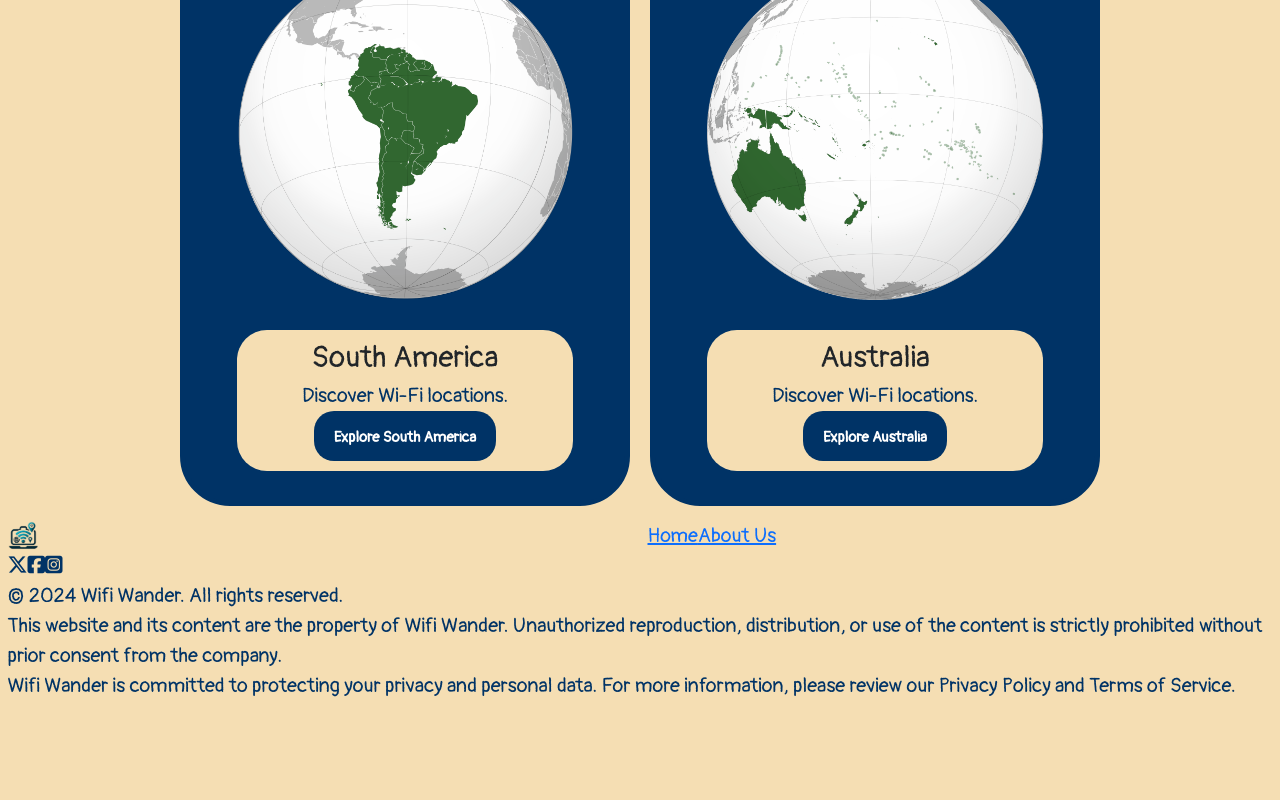
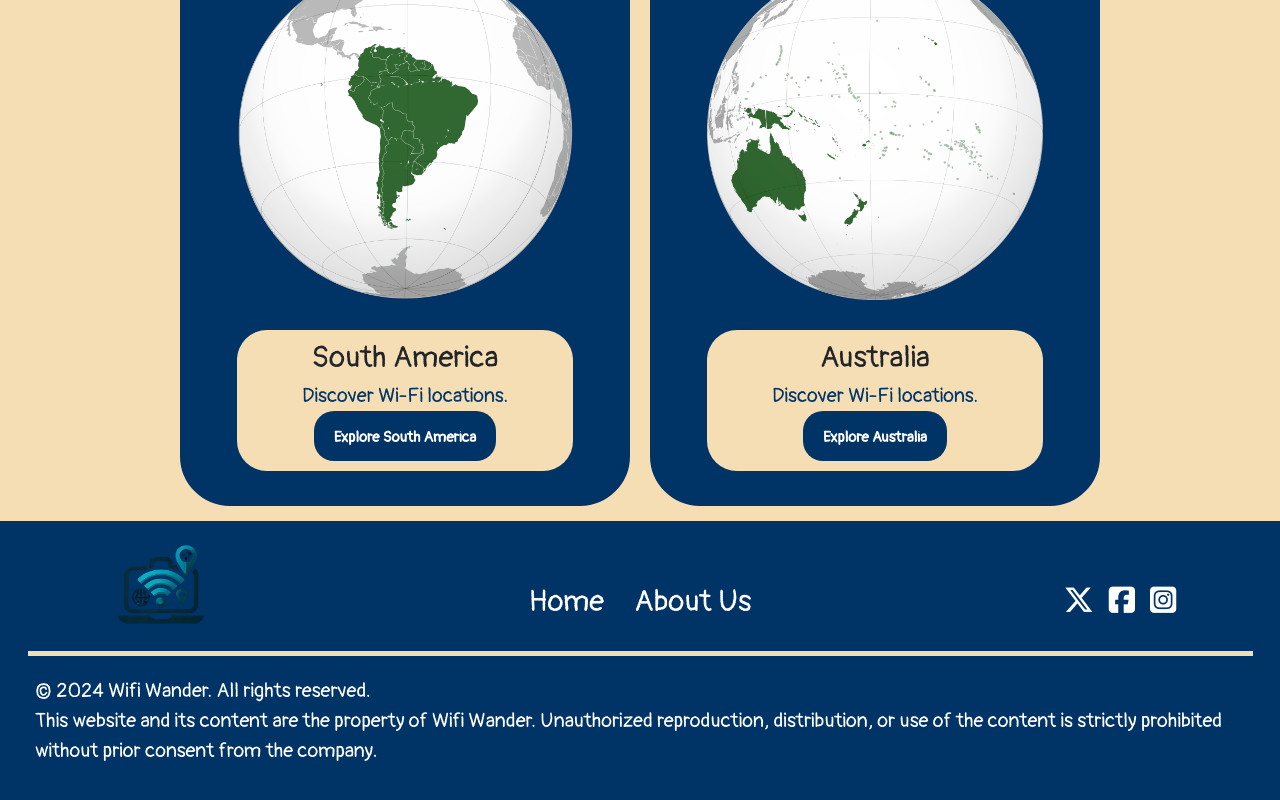
Before and after one commit to GMontaque/WiFiWander, a React (Create React App) app: page / in a window 1280 px wide. Shown: the part 1930-2730 px from the top of the page. Before the commit the page ends 2631 px from the top, so only its background shows below. Built offline with nearby package versions, Linux system fonts and the light colour scheme.

Commit message:
style: add styling and content to footer

```diff
--- a/src/App.css
+++ b/src/App.css
@@ -71,7 +71,9 @@ nav {
   color: #FFFFFF;
 }
 
-.nav-color:hover {
+.nav-color:hover,
+.footer-link:hover,
+a i:hover {
   color: #00f733;
   text-decoration: underline;
 }
@@ -214,3 +216,36 @@ nav {
     width: 30rem;
   }
 }
+
+
+/* ***************** footer ********************** */
+
+footer {
+  background-color: #003366;
+}
+
+footer .row {
+  align-items: center;
+  padding-top: 2rem;
+}
+
+.text-align-c {
+  text-align: center;
+  font-size: 3rem;
+}
+
+.footer-bottom {
+  border-top: 5px solid #f5deb3;
+  margin: 2rem 2rem;
+  padding-top: 2rem;
+  padding-bottom: 2rem;
+}
+
+footer img {
+  height: 9rem;
+  width: 9rem;
+}
+
+a i {
+  color: white
+}
--- a/src/components/Footer.js
+++ b/src/components/Footer.js
@@ -11,46 +11,37 @@ function Footer() {
             <Row>
                 <footer>
                     <Row>
-                        <Col>
+                        <Col className='text-align-c' sm={3}>
                             <Link to="/">
                                 <img
                                     src={logo}
-                                    width="30"
-                                    height="30"
                                     className="d-inline-block align-top"
                                     alt="Logo"
                                 />
                             </Link>
                         </Col>
-                        <Col>
-                            <Link to="/">Home</Link>
-                            <Link to="/about">About Us</Link>
+                        <Col className='text-align-c pt-5' sm={6}>
+                            <Link to="/" className='white remove-underline footer-link'>Home</Link>
+                            <Link to="/about" className='white remove-underline ms-5 footer-link'>About Us</Link>
                         </Col>
-                    </Row>
-                    <Row>
-                        <Col>
-                            <a href="https://www.google.com" target="_blank" rel="noopener noreferrer">
+                        <Col className='text-align-c pt-5' sm={3}>
+                            <a className='' href="https://www.google.com" target="_blank" rel="noopener noreferrer">
                                 <i className="fa-brands fa-x-twitter"></i>
                             </a>
-                            <a href="https://www.facebook.com" target="_blank" rel="noopener noreferrer">
+                            <a className='ms-4 ' href="https://www.facebook.com" target="_blank" rel="noopener noreferrer">
                                 <i className="fa-brands fa-square-facebook"></i>
                             </a>
-                            <a href="https://www.instagram.com" target="_blank" rel="noopener noreferrer">
+                            <a className='ms-4' href="https://www.instagram.com" target="_blank" rel="noopener noreferrer">
                                 <i className="fa-brands fa-square-instagram"></i>
                             </a>
                         </Col>
                     </Row>
-                    <Row>
-                        <p>&copy; {new Date().getFullYear()} Wifi Wander. All rights reserved.</p>
-                        <p>
+                    <Row className='footer-bottom'>
+                        <p className='white'>&copy; {new Date().getFullYear()} Wifi Wander. All rights reserved.</p>
+                        <p className='white'>
                             This website and its content are the property of Wifi Wander. Unauthorized
                             reproduction, distribution, or use of the content is strictly prohibited
                             without prior consent from the company.
-                        </p>
-                        <p>
-                            Wifi Wander is committed to protecting your privacy and personal data.
-                            For more information, please review our Privacy Policy
-                            and Terms of Service.
                         </p>
                     </Row>
                 </footer>
```
